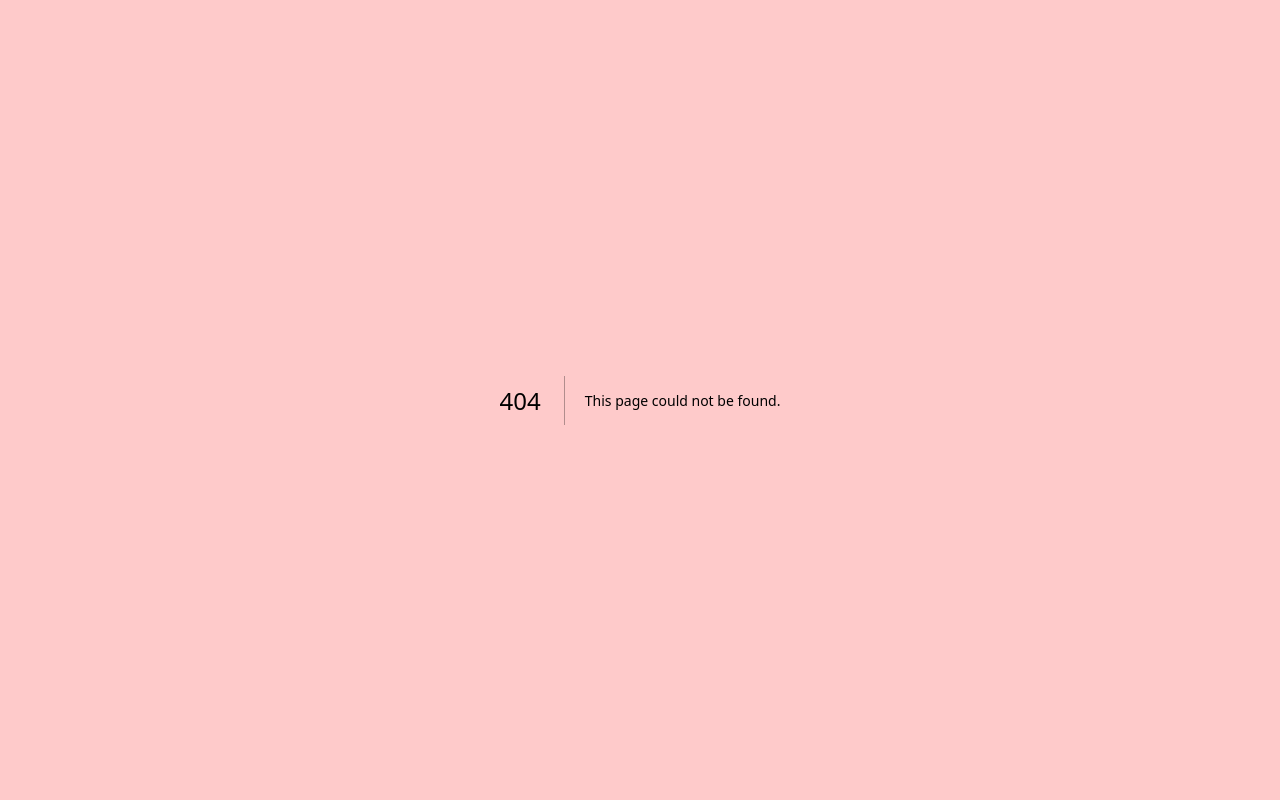
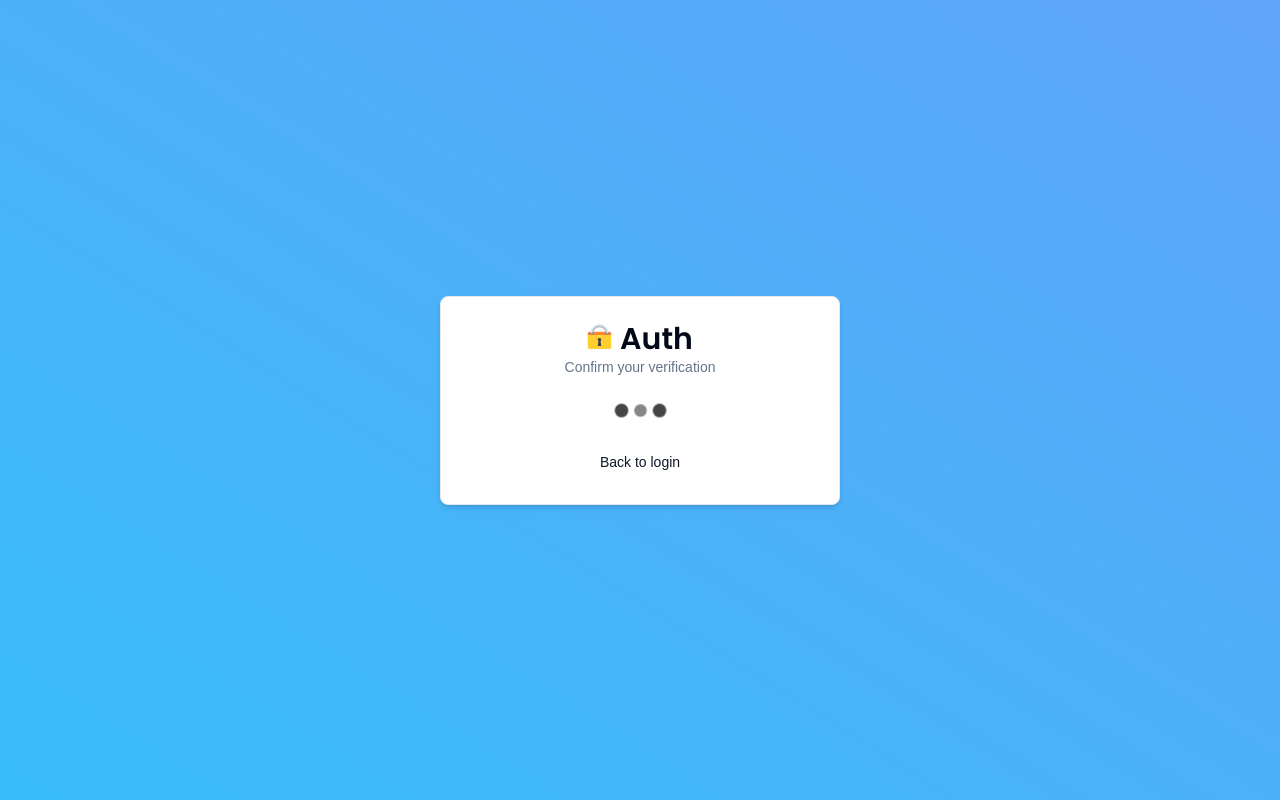
Before and after one commit to laoskey/auth-kit, a Next.js app: page /new-verification in a window 1280 px wide. Before the commit this address had no page. Built offline with nearby package versions, Linux system fonts and the light colour scheme.

Commit message:
implement the bew-verication page and NewVerificationForm-component

```diff
--- /dev/null
+++ b/app/(auth)/new-verification/page.tsx
@@ -0,0 +1,6 @@
+import { NewVerificationForm } from "@/components/auth/NewVerificationForm";
+
+interface pageProps {}
+export default function NewVerificationPage() {
+  return <NewVerificationForm />;
+}
--- /dev/null
+++ b/components/auth/NewVerificationForm.tsx
@@ -0,0 +1,33 @@
+"use client";
+
+import { useSearchParams } from "next/navigation";
+import { CardWrapper } from "./CardWrapper";
+import { BeatLoader } from "react-spinners";
+import { useCallback, useEffect } from "react";
+interface NewVerificationFormProps {}
+export function NewVerificationForm() {
+  const searchParams = useSearchParams();
+  const token = searchParams.get("token");
+  const onSubmit = useCallback(() => {
+    console.log({ token });
+
+    // check the token expires
+
+    // verification the tokne and expires the current token
+  }, [token]);
+
+  useEffect(() => {
+    onSubmit();
+  }, [onSubmit]);
+  return (
+    <CardWrapper
+      headerLabel='Confirm your verification'
+      backButtonLabel='Back to login'
+      backButtonHref='/login'
+    >
+      <div className=' flex items-center w-full justify-center'>
+        <BeatLoader />
+      </div>
+    </CardWrapper>
+  );
+}
--- a/lib/mail.ts
+++ b/lib/mail.ts
@@ -6,7 +6,7 @@
   email: string,
   token: string
 ) => {
-  const confirmLink = `http://localhost:3000/auth/new-verification?token=${token}`;
+  const confirmLink = `http://localhost:3000/new-verification?token=${token}`;
 
   await resend.emails.send({
     from: "onboarding@resend.dev",
--- a/package.json
+++ b/package.json
@@ -26,6 +26,7 @@
     "react-dom": "18.2.0",
     "react-hook-form": "^7.53.1",
     "react-icons": "^5.3.0",
+    "react-spinners": "^0.14.1",
     "resend": "^4.0.1-alpha.0",
     "tailwind-merge": "^2.5.4",
     "tailwindcss-animate": "^1.0.7",
--- a/routes.ts
+++ b/routes.ts
@@ -3,7 +3,7 @@
  * These routes do not require authentication
  *@type {string[]}
  * **/
-export const publicRoutes = ["/"];
+export const publicRoutes = ["/", "/new-verification"];
 
 /**
  * An array of routes that are use for authentication
```
Also changed, not shown: 1 other file (tests, documents, lock files or other folders).
